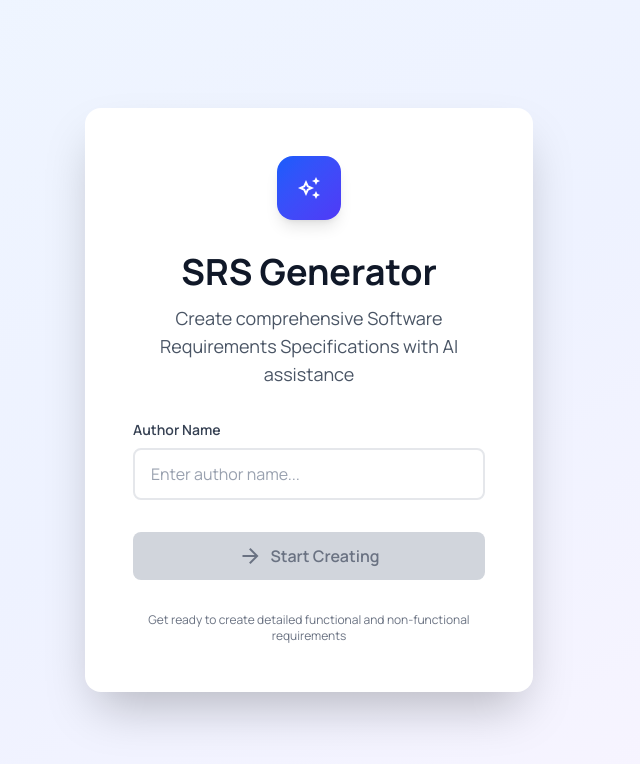
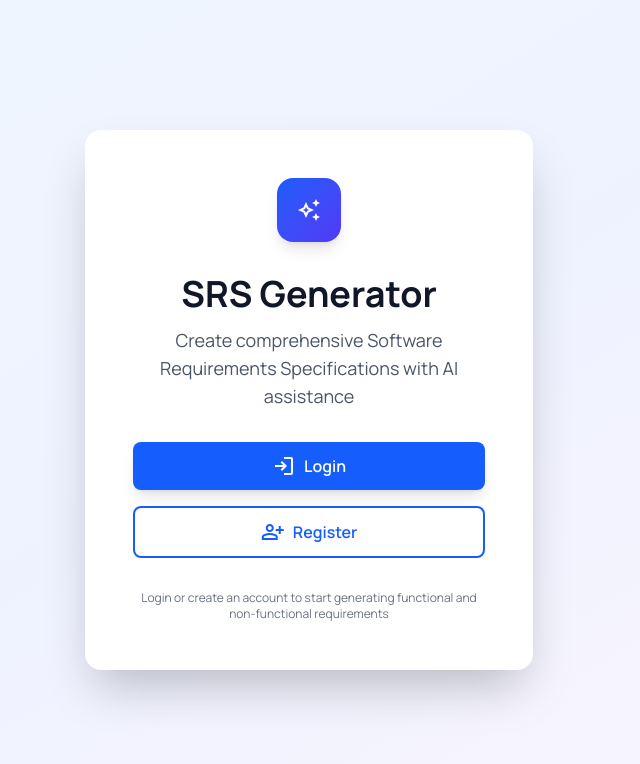
Before and after one commit to faridjuliano/srs-generation, a Next.js app: page / in a window 1280 px wide. Before the commit this address had no page. Shown: the top 764 px of the page, without its empty margins (331-971 px from the left). Built offline with nearby package versions, Linux system fonts and the light colour scheme.

Commit message:
fix: recent srs cors, adjust docx template. ordered fr and nfr

```diff
--- /dev/null
+++ b/src/app/api/projects/[userId]/route.ts
@@ -0,0 +1,40 @@
+import { NextResponse, NextRequest } from 'next/server';
+
+const backendBaseUrl = process.env.NEXT_PUBLIC_BACKEND_URL || 'http://localhost:3001';
+
+export async function GET(request: NextRequest, context: { params: Promise<{ userId: string }> }) {
+  try {
+    const { userId } = await context.params;
+
+    const response = await fetch(
+      `${backendBaseUrl}/api/projects/users/${encodeURIComponent(userId)}`,
+      {
+        method: 'GET',
+        headers: { 'Content-Type': 'application/json' }
+      }
+    );
+
+    const responseBody = await response.text();
+
+    if (!response.ok) {
+      return NextResponse.json(
+        {
+          error: `Backend projects fetch failed (${response.status}): ${responseBody || response.statusText}`
+        },
+        { status: response.status }
+      );
+    }
+
+    try {
+      const data = JSON.parse(responseBody);
+      return NextResponse.json(data, { status: 200 });
+    } catch {
+      return NextResponse.json({ data: responseBody }, { status: 200 });
+    }
+  } catch (error) {
+    const message = error instanceof Error ? error.message : 'Failed to load projects';
+    return NextResponse.json({ error: message }, { status: 500 });
+  }
+}
+
+export const runtime = 'nodejs';
--- a/src/app/new-requirement/page.tsx
+++ b/src/app/new-requirement/page.tsx
@@ -313,8 +313,9 @@ export default function NewNfNfrDetailedPage() {
               </span>
             </Link>
           </div>
-
-          <RecentSrs />
+        </div>
+        <div className="overflow-y-auto h-full">
+          <RecentSrs/>
         </div>
 
         <LogoutBtn />
--- a/src/app/page.tsx
+++ b/src/app/page.tsx
@@ -1,40 +1,18 @@
 'use client';
 
 import { useRouter } from 'next/navigation';
-import {useEffect, useState} from 'react';
-import Modal from '@/components/shared/Modal';
+import {useEffect, useState} from "react";
 
 export default function Home() {
   const router = useRouter();
-  const [projectName, setProjectName] = useState('');
-  const [isLoading, setIsLoading] = useState(false);
-  const [modalOpen, setModalOpen] = useState(false);
-  const [modalTitle, setModalTitle] = useState<string | undefined>(undefined);
-  const [modalMessage, setModalMessage] = useState<string | undefined>(undefined);
+  const [isToken, setIsToken] = useState(false);
 
   useEffect(() => {
-    router.push('/login');
-  }, [router]);
-
-  const handleStartCreating = () => {
-    if (!projectName.trim()) {
-      setModalTitle('Missing name');
-      setModalMessage('Please enter an author name');
-      setModalOpen(true);
-      return;
+    const token = localStorage.getItem('token');
+    if (token) {
+      setIsToken(true)
     }
-
-    setIsLoading(true);
-    // Store the author name in session storage
-    sessionStorage.setItem('srs-author-name', projectName);
-    router.push('/new-requirement');
-  };
-
-  const handleKeyDown = (e: React.KeyboardEvent) => {
-    if (e.key === 'Enter' && !isLoading && projectName.trim()) {
-      handleStartCreating();
-    }
-  };
+  }, []);
 
   return (
     <div className="min-h-screen bg-gradient-to-br from-blue-50 via-indigo-50 to-purple-50 dark:from-gray-900 dark:via-gray-800 dark:to-gray-900 flex items-center justify-center px-4">
@@ -44,7 +22,9 @@ export default function Home() {
           {/* Logo/Icon */}
           <div className="flex justify-center">
             <div className="w-16 h-16 bg-gradient-to-br from-blue-600 to-indigo-600 rounded-2xl flex items-center justify-center shadow-lg">
-              <span className="material-symbols-outlined text-3xl text-white">auto_awesome</span>
+              <span className="material-symbols-outlined text-3xl text-white">
+                auto_awesome
+              </span>
             </div>
           </div>
 
@@ -53,65 +33,53 @@ export default function Home() {
             <h1 className="text-3xl lg:text-4xl font-bold text-gray-900 dark:text-white">
               SRS Generator
             </h1>
+
             <p className="text-gray-600 dark:text-gray-400 text-base lg:text-lg">
               Create comprehensive Software Requirements Specifications with AI assistance
             </p>
           </div>
 
-          {/* Input Section */}
-          <div className="space-y-4">
-            <div>
-              <label htmlFor="projectName" className="block text-sm font-semibold text-gray-700 dark:text-gray-300 mb-2">
-                Author Name
-              </label>
-              <input
-                id="projectName"
-                type="text"
-                placeholder="Enter author name..."
-                value={projectName}
-                onChange={(e) => setProjectName(e.target.value)}
-                onKeyDown={handleKeyDown}
-                className="w-full px-4 py-3 rounded-lg border-2 border-gray-200 dark:border-gray-600 bg-white dark:bg-gray-700 text-gray-900 dark:text-white placeholder-gray-400 dark:placeholder-gray-500 focus:outline-none focus:border-blue-500 dark:focus:border-blue-400 transition-colors"
-              />
+          {isToken ? (
+            <div className="text-center">
+              <button
+                onClick={() => router.push('/new-requirement')}
+                className="cursor-pointer w-full py-3 px-6 rounded-lg font-semibold transition-all duration-200 flex items-center justify-center gap-2 bg-blue-600 dark:bg-blue-500 text-white hover:bg-blue-700 dark:hover:bg-blue-600 shadow-lg hover:shadow-xl active:scale-95"
+              >
+                <span className="material-symbols-outlined">login</span>
+                <span>New Requirement</span>
+              </button>
+
             </div>
-          </div>
+          ) :
+            <>
+              {/* Action Buttons */}
+              <div className="space-y-4">
+                <button
+                  onClick={() => router.push('/login')}
+                  className="cursor-pointer w-full py-3 px-6 rounded-lg font-semibold transition-all duration-200 flex items-center justify-center gap-2 bg-blue-600 dark:bg-blue-500 text-white hover:bg-blue-700 dark:hover:bg-blue-600 shadow-lg hover:shadow-xl active:scale-95"
+                >
+                  <span className="material-symbols-outlined">login</span>
+                  <span>Login</span>
+                </button>
 
-          {/* Start Button */}
-          <button
-            onClick={handleStartCreating}
-            disabled={isLoading || !projectName.trim()}
-            className={`w-full py-3 px-6 rounded-lg font-semibold transition-all duration-200 flex items-center justify-center gap-2 ${
-              isLoading || !projectName.trim()
-                ? 'bg-gray-300 dark:bg-gray-600 text-gray-500 dark:text-gray-400 cursor-not-allowed'
-                : 'bg-blue-600 dark:bg-blue-500 text-white hover:bg-blue-700 dark:hover:bg-blue-600 shadow-lg hover:shadow-xl active:scale-95'
-            }`}
-          >
-            {isLoading ? (
-              <>
-                <span className="material-symbols-outlined animate-spin">progress_activity</span>
-                <span>Starting...</span>
-              </>
-            ) : (
-              <>
-                <span className="material-symbols-outlined">arrow_forward</span>
-                <span>Start Creating</span>
-              </>
-            )}
-          </button>
+                <button
+                  onClick={() => router.push('/register')}
+                  className="cursor-pointer w-full py-3 px-6 rounded-lg font-semibold transition-all duration-200 flex items-center justify-center gap-2 border-2 border-blue-600 dark:border-blue-400 text-blue-600 dark:text-blue-400 hover:bg-blue-50 dark:hover:bg-gray-700 active:scale-95"
+                >
+                  <span className="material-symbols-outlined">person_add</span>
+                  <span>Register</span>
+                </button>
+              </div>
+            </>
+          }
+
 
           {/* Footer Text */}
           <p className="text-xs text-center text-gray-500 dark:text-gray-400">
-            Get ready to create detailed functional and non-functional requirements
+            Login or create an account to start generating functional and non-functional requirements
           </p>
         </div>
       </div>
-          <Modal
-            isOpen={modalOpen}
-            title={modalTitle}
-            message={modalMessage}
-            onPrimary={() => setModalOpen(false)}
-            onClose={() => setModalOpen(false)}
-          />
     </div>
   );
 }
--- a/src/app/requirement-result/[projectId]/page.tsx
+++ b/src/app/requirement-result/[projectId]/page.tsx
@@ -27,6 +27,26 @@ const TOP_SECTION_ORDER = [
   'features',
   'functionalRequirements',
   'nonFunctionalRequirements'
+] as const;
+
+const REQUIREMENT_KEY_ORDER = [
+  'id',
+  'title',
+  'statement',
+  'category',
+  'rationale',
+  'source',
+  'priority',
+  'fitCriterion',
+  'verificationMethod',
+  'preconditions',
+  'postconditions',
+  'dependsOn',
+  'conflictsWith',
+  'traceToFeatures',
+  'traceToConstraints',
+  'traceToAssumptions',
+  'notes',
 ] as const;
 
 function isRecord(value: unknown): value is Record<string, unknown> {
@@ -75,6 +95,56 @@ export default function FrNfrDetailedResultPage() {
 
   const projectName = getProjectNameFromContent(content);
 
+  function sortRequirementKeys<T extends Record<string, unknown>>(requirement: T): T {
+    const sorted: Record<string, unknown> = {};
+
+    for (const key of REQUIREMENT_KEY_ORDER) {
+      if (Object.prototype.hasOwnProperty.call(requirement, key)) {
+        sorted[key] = requirement[key];
+      }
+    }
+
+    for (const key of Object.keys(requirement)) {
+      if (!Object.prototype.hasOwnProperty.call(sorted, key)) {
+        sorted[key] = requirement[key];
+      }
+    }
+
+    return sorted as T;
+  }
+
+  function sortFrAndNfrValue(key: string, value: JsonValue): JsonValue {
+    if (key === 'functionalRequirements' && Array.isArray(value)) {
+      return value.map((item) => {
+        if (isRecord(item)) {
+          return sortRequirementKeys(item as Record<string, unknown>) as JsonValue;
+        }
+
+        return item;
+      }) as JsonValue;
+    }
+
+    if (key === 'nonFunctionalRequirements' && isRecord(value)) {
+      const sortedNfrGroups: Record<string, JsonValue> = {};
+
+      Object.entries(value as Record<string, JsonValue>).forEach(([groupKey, groupValue]) => {
+        sortedNfrGroups[groupKey] = Array.isArray(groupValue)
+          ? (groupValue.map((item) => {
+            if (isRecord(item)) {
+              return sortRequirementKeys(item as Record<string, unknown>) as JsonValue;
+            }
+
+            return item;
+          }) as JsonValue)
+          : groupValue;
+      });
+
+      return sortedNfrGroups as JsonValue;
+    }
+
+    return value;
+  }
+
   const orderedEntries = useMemo(() => {
     if (!isRecord(content)) return [] as DisplaySection[];
 
@@ -91,7 +161,7 @@ export default function FrNfrDetailedResultPage() {
           : key === 'nonFunctionalRequirements'
             ? 'Non-Functional Requirements'
             : toLabel(key),
-        value: contentRecord[key],
+        value: sortFrAndNfrValue(key, contentRecord[key]),
         kind: key === 'functionalRequirements' ? 'fr' : key === 'nonFunctionalRequirements' ? 'nfr' : 'default'
       });
     });
--- a/src/components/fr-nfr/ResultSidebar.tsx
+++ b/src/components/fr-nfr/ResultSidebar.tsx
@@ -42,6 +42,8 @@ export function Sidebar({ isOpen, onToggle }: SidebarProps) {
                 <span className="text-sm font-bold">Generate Functional and Non-Functional Requirement</span>
               </Link>
             </div>
+          </div>
+          <div className="overflow-y-auto h-full">
             <RecentSrs/>
           </div>
           <LogoutBtn />
```
Also changed, not shown: src/components/shared/recentSrs.tsx (+21 -18 lines).
